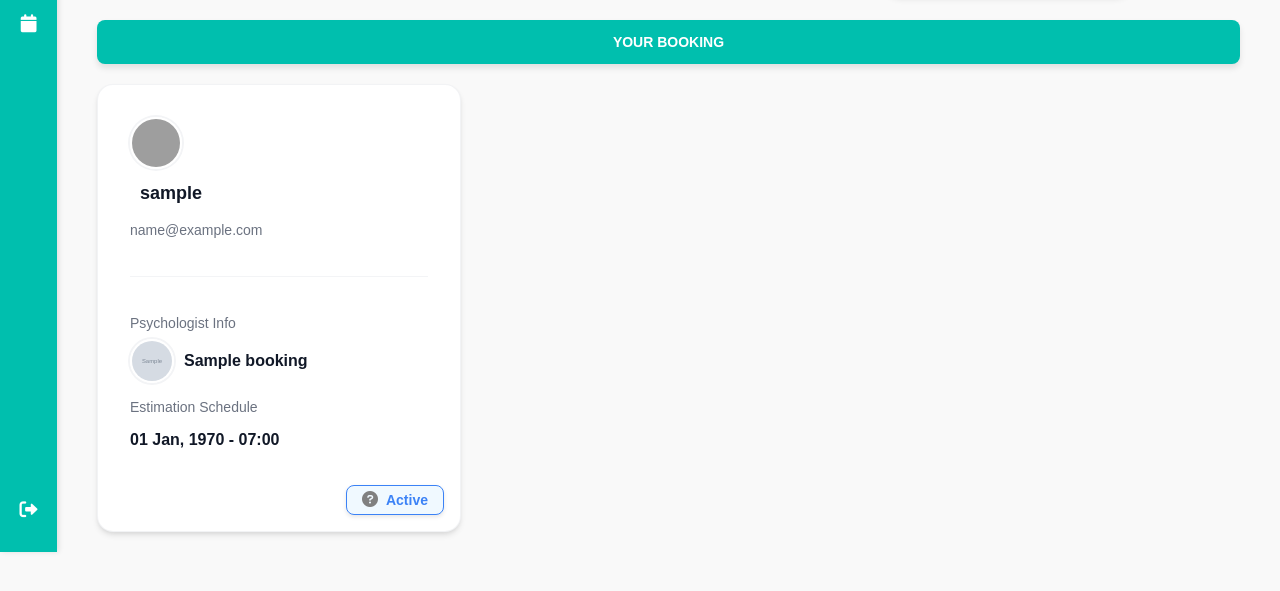
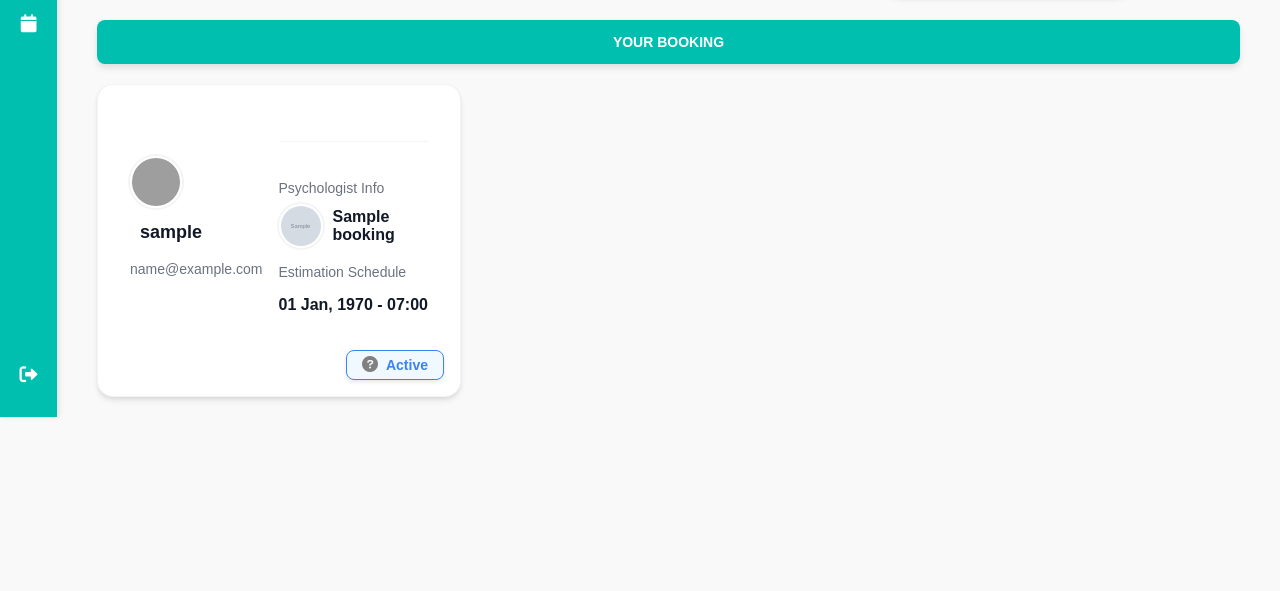
Before and after one commit to absrdprogrammer/mental-health-tracker-web, a CodeIgniter app: the page made by application/views/user/booking.php in a window 1280 px wide. Shown: the part 70-661 px from the top of the page. Run offline with CodeIgniter, Linux system fonts and the light colour scheme; a user stored in the database is signed in; tables that the repository leaves empty hold one stand-in row (values such as "Sample post"); the template is opened without the code that fills it: most values are stand-ins (such as "Sample title", 1, 10 or a date in 2020); grey boxes marked "Sample" are stand-in pictures; data that the repository does not hold is empty; grey boxes are pictures that could not be loaded.

Commit message:
update main.css

```diff
--- a/assets/css/main.css
+++ b/assets/css/main.css
@@ -481,6 +481,7 @@ body {
 
   /* Patient Info Section */
   .patient-info {
+	display: flex;
 	padding: 1rem;
 	align-items: center;
 	gap: 1rem;
@@ -509,7 +510,7 @@ body {
   .patient-details {
 	display: flex;
 	flex-direction: column; /* Menyusun nama dan email secara vertikal */
-	flex-grow: 1; /
+	justify-content: center;
   }
 
   .patient-name {
```
